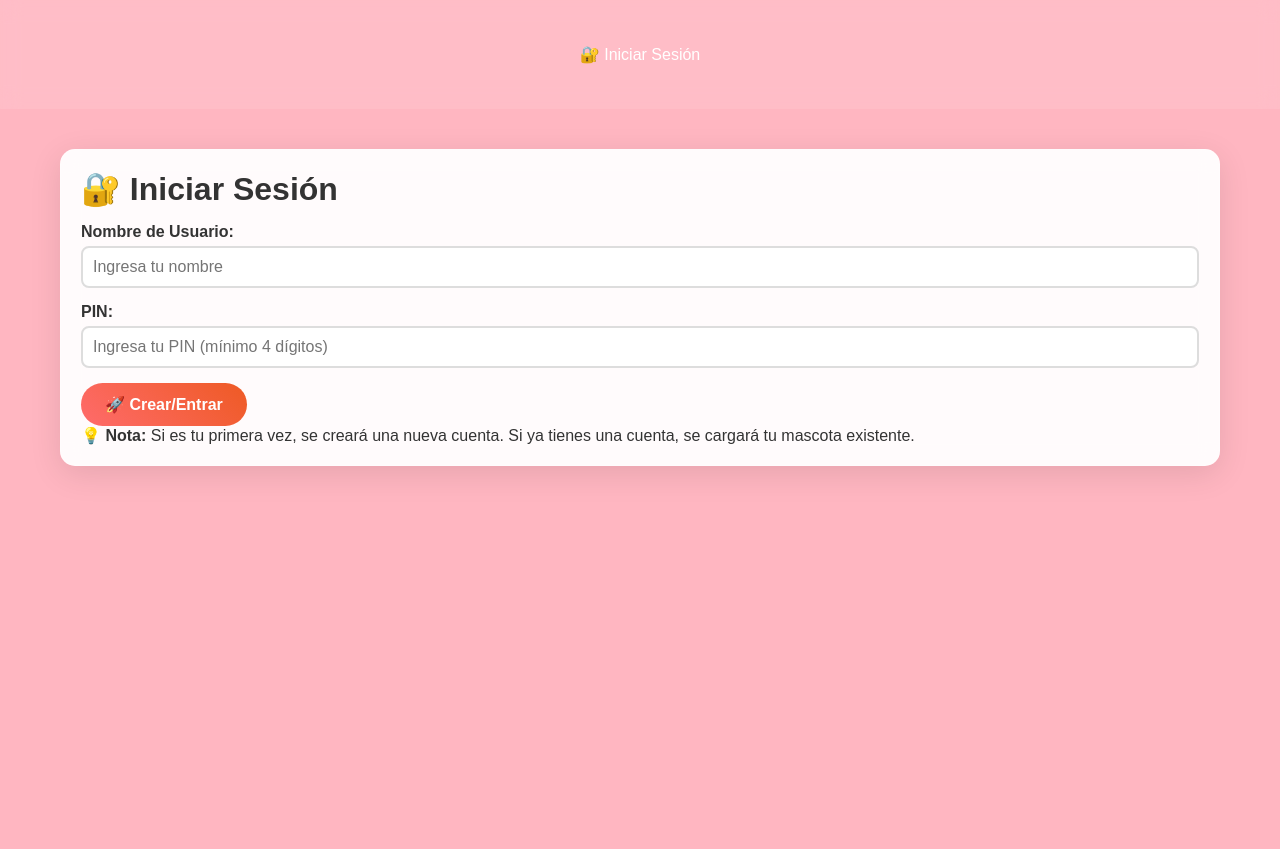
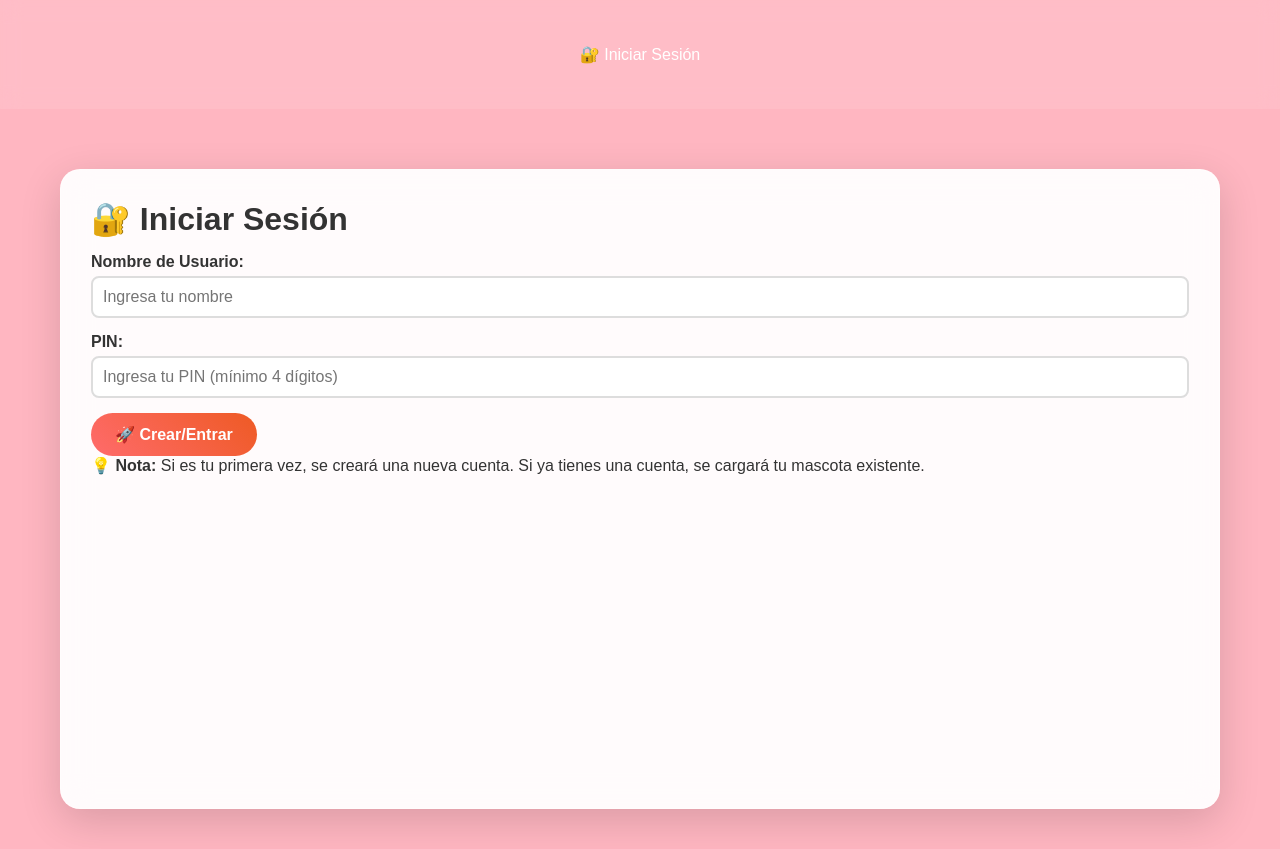
Before and after one commit to UrielEngelberg/TrabajoFinalEfsi_Engelberg, a React (Vite) app: page /auth in a window 1280 px wide. Before the commit the page ends 800 px from the top, so only its background shows below. Built offline with nearby package versions, Linux system fonts and the light colour scheme.

Commit message:
agregamos mas fondos

```diff
--- a/src/styles/index.css
+++ b/src/styles/index.css
@@ -30,11 +30,13 @@ body {
 /* Estilo de tarjetas con efecto glassmorphism */
 .card {
   background: rgba(255, 255, 255, 0.95);
-  border-radius: 15px;
-  padding: 20px;
-  box-shadow: 0 8px 32px rgba(0, 0, 0, 0.1);
-  backdrop-filter: blur(10px);
-  border: 1px solid rgba(255, 255, 255, 0.2);
+  border-radius: 20px;
+  padding: 30px;
+  box-shadow: 0 12px 40px rgba(0, 0, 0, 0.15);
+  backdrop-filter: blur(15px);
+  border: 1px solid rgba(255, 255, 255, 0.3);
+  min-height: 80vh;
+  margin: 20px 0;
 }
 
 /* Fondos temáticos por escena */
@@ -186,14 +188,11 @@ body {
 
 /* Estilos para logros */
 .card:has(h1:contains("Logros")) {
-  background: linear-gradient(135deg, rgba(255,182,193,0.8) 0%, rgba(255,255,255,0.9) 100%);
-  background-image:
-    radial-gradient(circle at 30% 30%, rgba(255,0,0,0.2) 0%, transparent 50%),
-    radial-gradient(circle at 70% 70%, rgba(255,255,255,0.3) 0%, transparent 50%),
-    radial-gradient(circle at 50% 50%, rgba(255,192,203,0.2) 0%, transparent 70%),
-    linear-gradient(45deg, rgba(255,255,255,0.1) 25%, transparent 25%, transparent 75%, rgba(255,255,255,0.1) 75%),
-    linear-gradient(45deg, transparent 25%, rgba(255,255,255,0.1) 25%, rgba(255,255,255,0.1) 75%, transparent 75%);
-  background-size: 50px 50px, 60px 60px, 80px 80px, 25px 25px, 25px 25px;
+  background: linear-gradient(rgba(255,182,193,0.6), rgba(255,182,193,0.6)),
+              url('https://images.unsplash.com/photo-1431324155629-1a6deb1dec8d?ixlib=rb-4.0.3&auto=format&fit=crop&w=2070&q=80');
+  background-size: cover;
+  background-position: center;
+  background-attachment: fixed;
 }
 
 .achievements-summary {
@@ -768,18 +767,29 @@ body {
 
 /* Escenas por página */
 .scene-sleep {
-  background: linear-gradient(180deg, rgba(230,240,255,0.7), rgba(255,255,255,0.9));
+  background: linear-gradient(rgba(255,182,193,0.6), rgba(255,182,193,0.6)),
+              url('https://images.unsplash.com/photo-1586023492125-27b2c045efd7?ixlib=rb-4.0.3&auto=format&fit=crop&w=2015&q=80');
+  background-size: cover;
+  background-position: center;
+  background-attachment: fixed;
 }
 .scene-play {
-  background: linear-gradient(180deg, rgba(200,255,200,0.4), rgba(255,255,255,0.85));
+  background: linear-gradient(rgba(255,182,193,0.5), rgba(255,182,193,0.5)),
+              url('https://images.unsplash.com/photo-1506905925346-21bda4d32df4?ixlib=rb-4.0.3&auto=format&fit=crop&w=2070&q=80');
+  background-size: cover;
+  background-position: center;
+  background-attachment: fixed;
 }
 .scene-feed {
-  background-image: linear-gradient(45deg, rgba(255,245,230,0.6) 25%, rgba(255,255,255,0.6) 25%, rgba(255,255,255,0.6) 50%, rgba(255,245,230,0.6) 50%, rgba(255,245,230,0.6) 75%, rgba(255,255,255,0.6) 75%, rgba(255,255,255,0.6) 100%);
-  background-size: 20px 20px;
+  background: linear-gradient(rgba(255,182,193,0.6), rgba(255,182,193,0.6)),
+              url('https://images.unsplash.com/photo-1556909114-f6e7ad7d3136?ixlib=rb-4.0.3&auto=format&fit=crop&w=2070&q=80');
+  background-size: cover;
+  background-position: center;
+  background-attachment: fixed;
 }
 .scene-home {
-  background: linear-gradient(rgba(255,182,193,0.6), rgba(255,182,193,0.6)),
-              url('https://images.unsplash.com/photo-1586023492125-27b2c045efd7?ixlib=rb-4.0.3&auto=format&fit=crop&w=2015&q=80');
+  background: linear-gradient(rgba(255,182,193,0.5), rgba(255,182,193,0.5)),
+              url('https://images.unsplash.com/photo-1560448204-e02f11c3d0e2?ixlib=rb-4.0.3&auto=format&fit=crop&w=2070&q=80');
   background-size: cover;
   background-position: center;
   background-attachment: fixed;
```
